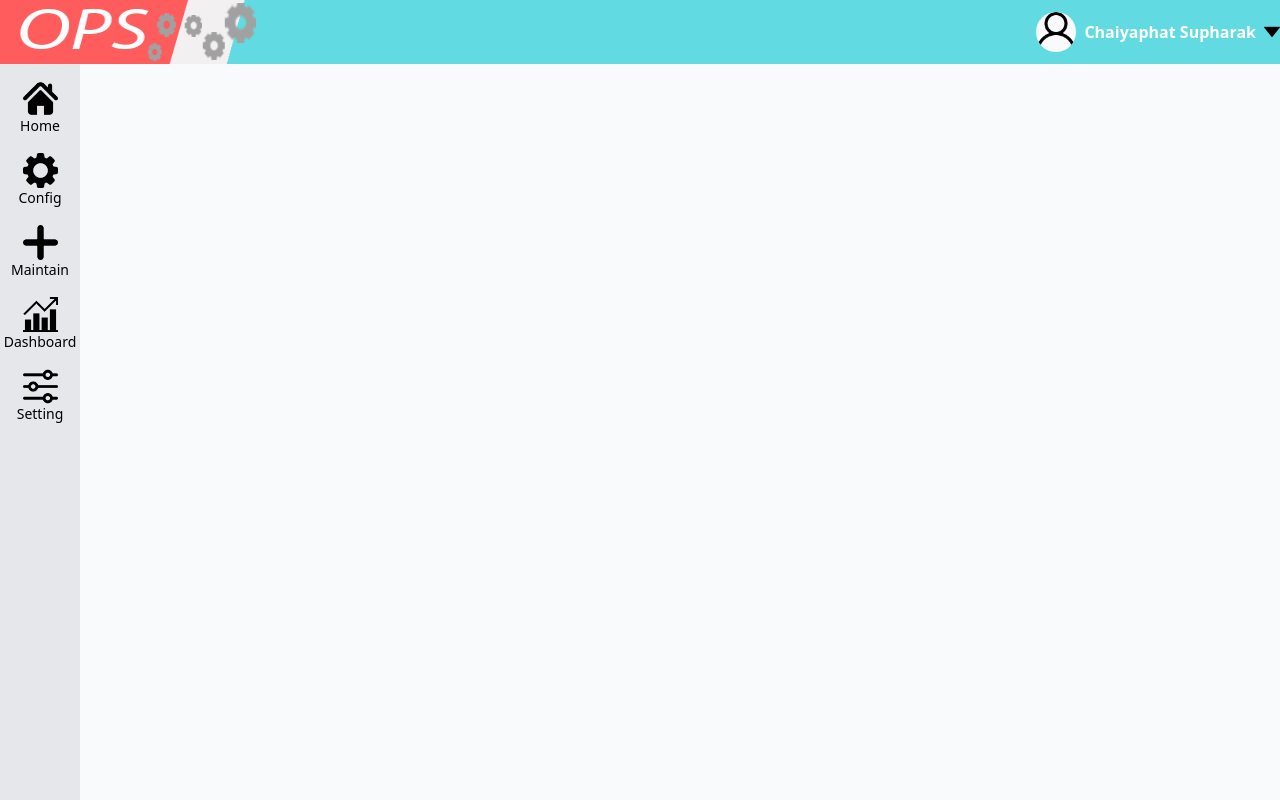
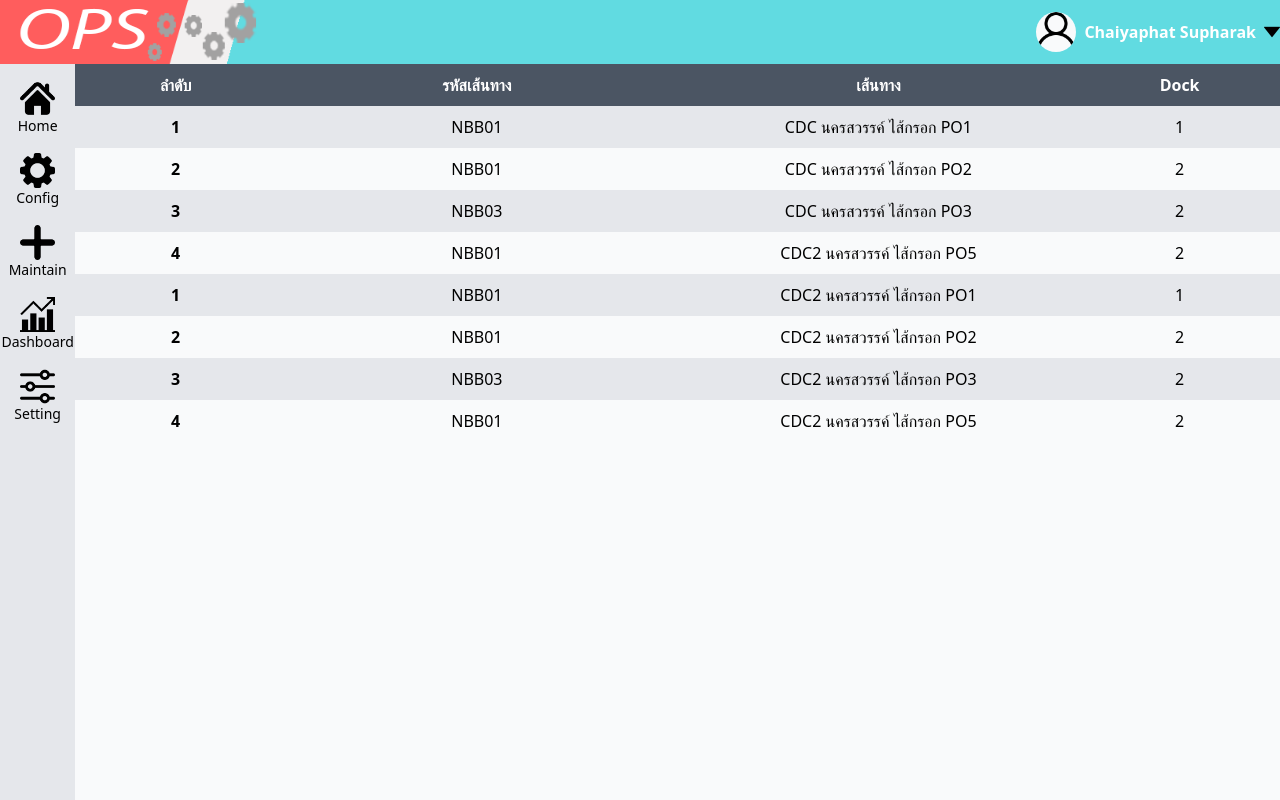
Before and after one commit to chaiyaphat20/react_redux_toolkit_tailwind, a React (Create React App) app: page /change_dock in a window 1280 px wide. Built offline with nearby package versions, Linux system fonts and the light colour scheme.

Commit message:
fix.css: add layout change dock

```diff
--- a/src/Pages/ChangeDock/ChangDock.tsx
+++ b/src/Pages/ChangeDock/ChangDock.tsx
@@ -2,11 +2,100 @@ import Header from '../../components/Header';
 import Navbar from '../../components/Navbar';
 
 function ChangDock() {
+  const data = [
+    {
+      round: 1,
+      seq: 1,
+      lineCode: 'NBB01',
+      line: 'CDC นครสวรรค์ ไส้กรอก PO1',
+      dock: '1',
+    },
+    {
+      round: 1,
+      seq: 2,
+      lineCode: 'NBB01',
+      line: 'CDC นครสวรรค์ ไส้กรอก PO2',
+      dock: '2',
+    },
+    {
+      round: 1,
+      seq: 3,
+      lineCode: 'NBB03',
+      line: 'CDC นครสวรรค์ ไส้กรอก PO3',
+      dock: '2',
+    },
+    {
+      round: 2,
+      seq: 4,
+      lineCode: 'NBB01',
+      line: 'CDC2 นครสวรรค์ ไส้กรอก PO5',
+      dock: '2',
+    },
+    {
+      round: 2,
+      seq: 1,
+      lineCode: 'NBB01',
+      line: 'CDC2 นครสวรรค์ ไส้กรอก PO1',
+      dock: '1',
+    },
+    {
+      round: 2,
+      seq: 2,
+      lineCode: 'NBB01',
+      line: 'CDC2 นครสวรรค์ ไส้กรอก PO2',
+      dock: '2',
+    },
+    {
+      round: 2,
+      seq: 3,
+      lineCode: 'NBB03',
+      line: 'CDC2 นครสวรรค์ ไส้กรอก PO3',
+      dock: '2',
+    },
+    {
+      round: 2,
+      seq: 4,
+      lineCode: 'NBB01',
+      line: 'CDC2 นครสวรรค์ ไส้กรอก PO5',
+      dock: '2',
+    },
+  ];
+
+  let componentTable: React.ReactNode = (
+    <div className="flex items-center justify-center h-full">
+      <h1>ยังไม่มีข้อมูล</h1>
+    </div>
+  );
+  if (data.length !== 0) {
+    componentTable = (
+      <table className="w-full text-center ">
+        <thead className="text-white bg-gray-600">
+          <tr className="flex w-full py-2 ">
+            <th className="w-1/6 ">ลำดับ</th>
+            <th className="w-2/6 ">รหัสเส้นทาง</th>
+            <th className="w-2/6 ">เส้นทาง</th>
+            <th className="w-1/6 ">Dock</th>
+          </tr>
+        </thead>
+        <tbody>
+          {data.map((data, index) => (
+            <tr key={index} className={`${index % 2 === 0 ? 'bg-gray-200' : 'bg-gray-50'} flex w-full py-2`}>
+              <th className="w-1/6 ">{data.seq}</th>
+              <td className="w-2/6 ">{data.lineCode}</td>
+              <td className="w-2/6 ">{data.line}</td>
+              <td className="w-1/6 ">{data.dock}</td>
+            </tr>
+          ))}
+        </tbody>
+      </table>
+    );
+  }
   return (
     <div className="flex flex-col w-screen h-screen overflow-y-hidden min-w-980">
       <Header />
       <div className="flex w-full h-full-4rem">
         <Navbar />
+        {componentTable}
       </div>
     </div>
   );
--- a/src/Routes.tsx
+++ b/src/Routes.tsx
@@ -1,7 +1,7 @@
 import { Route, BrowserRouter as Router, Switch } from 'react-router-dom';
 import Home from './Pages/Home/Home';
 import Login from './Pages/Login/Login';
-import ChangDock from './Pages/ChangeDock/ChangDock'
+import ChangDock from './Pages/ChangeDock/ChangDock';
 
 const Routes = () => {
   return (
```
Lines whose indentation alone changed are shown as unchanged.
